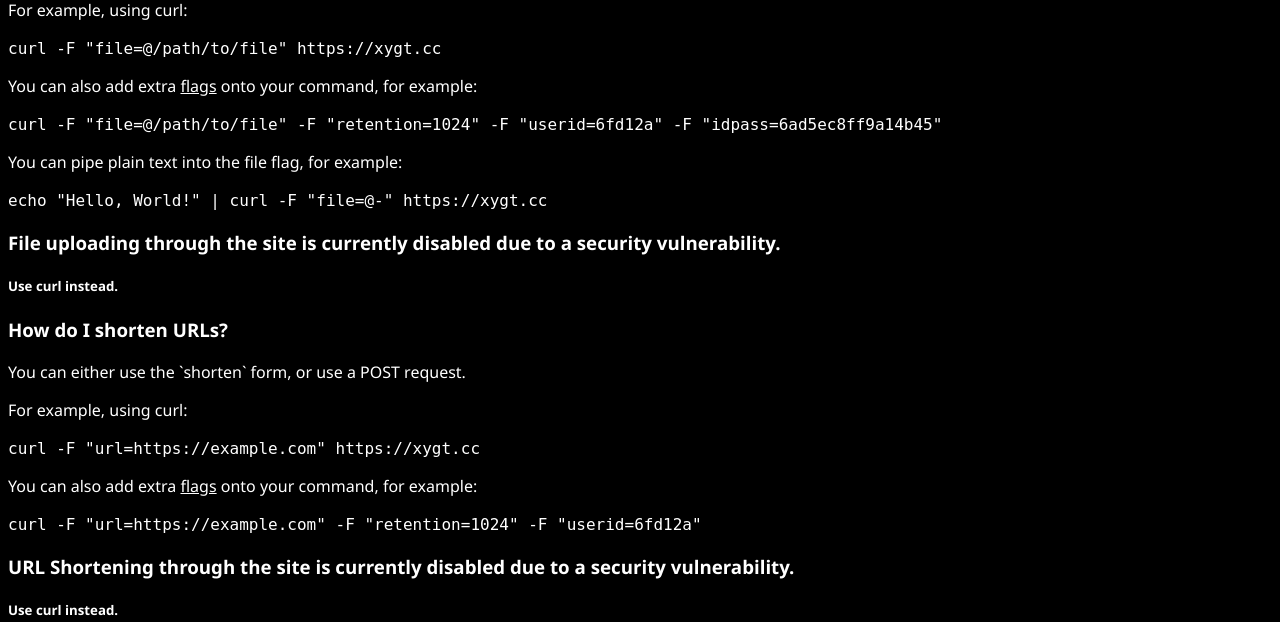
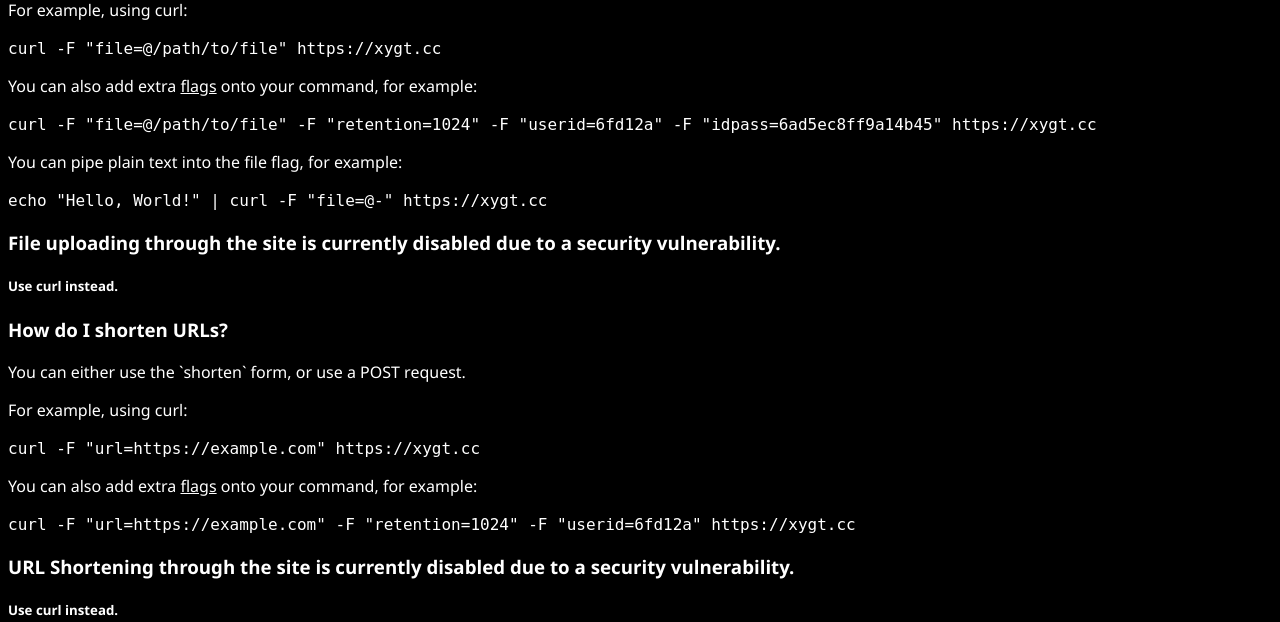
Before and after one commit to jackeilles/xygt, a Flask app: page / in a window 1280 px wide. Shown: the part 486-1108 px from the top of the page. Run offline with Flask 3, Linux system fonts and the light colour scheme.

Commit message:
forgot links on examples lmao

```diff
--- a/app/templates/index.html
+++ b/app/templates/index.html
@@ -19,7 +19,7 @@
     <p>For example, using curl:</p>
     <code>curl -F "file=@/path/to/file" https://xygt.cc</code>
     <p>You can also add extra <a href="faq#flags">flags</a> onto your command, for example:</p>
-    <code>curl -F "file=@/path/to/file" -F "retention=1024" -F "userid=6fd12a" -F "idpass=6ad5ec8ff9a14b45"</code>
+    <code>curl -F "file=@/path/to/file" -F "retention=1024" -F "userid=6fd12a" -F "idpass=6ad5ec8ff9a14b45" https://xygt.cc</code>
     <p>You can pipe plain text into the file flag, for example:</p>
     <code>echo "Hello, World!" | curl -F "file=@-" https://xygt.cc</code>
     <br>
@@ -41,7 +41,7 @@
     <p>For example, using curl:</p>
     <code>curl -F "url=https://example.com" https://xygt.cc</code>
     <p>You can also add extra <a href="faq#flags">flags</a> onto your command, for example:</p>
-    <code>curl -F "url=https://example.com" -F "retention=1024" -F "userid=6fd12a"</code>
+    <code>curl -F "url=https://example.com" -F "retention=1024" -F "userid=6fd12a" https://xygt.cc</code>
     <br>
     <h3>URL Shortening through the site is currently disabled due to a security vulnerability.</h3>
     <h5>Use curl instead.</h5>
```
